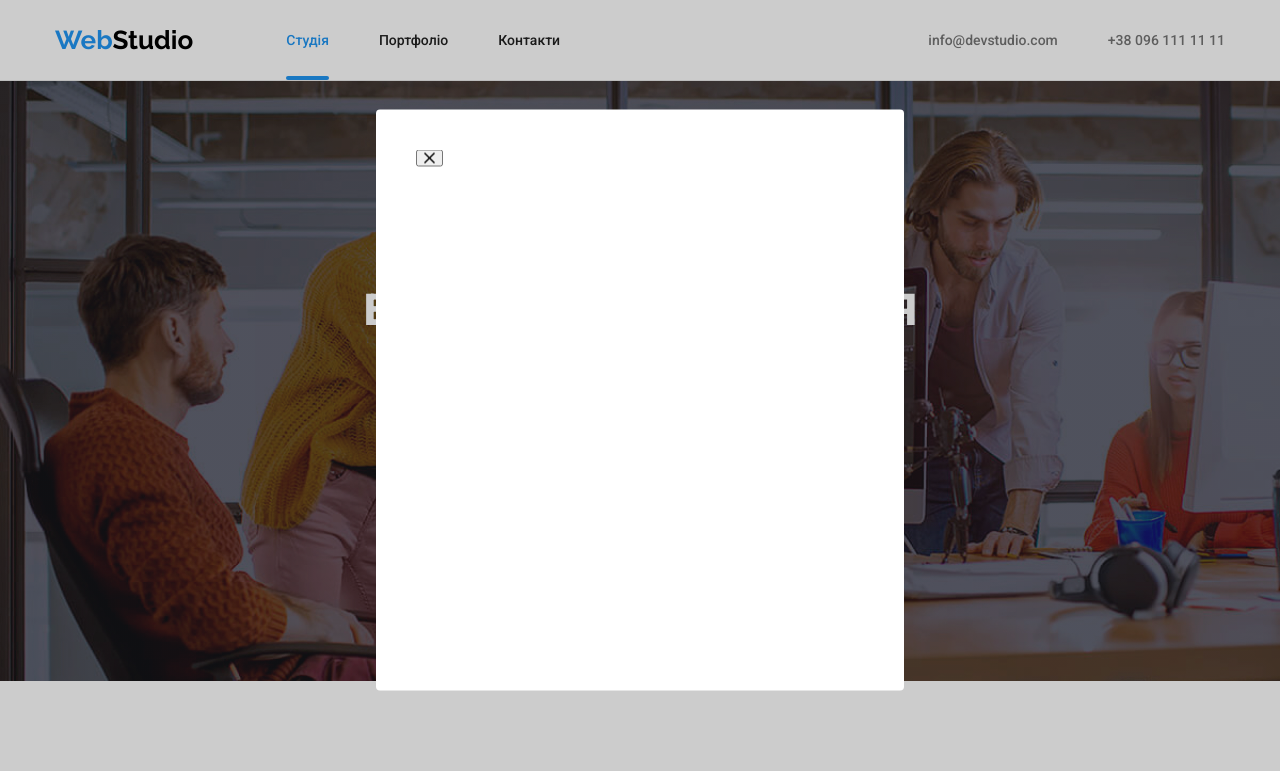
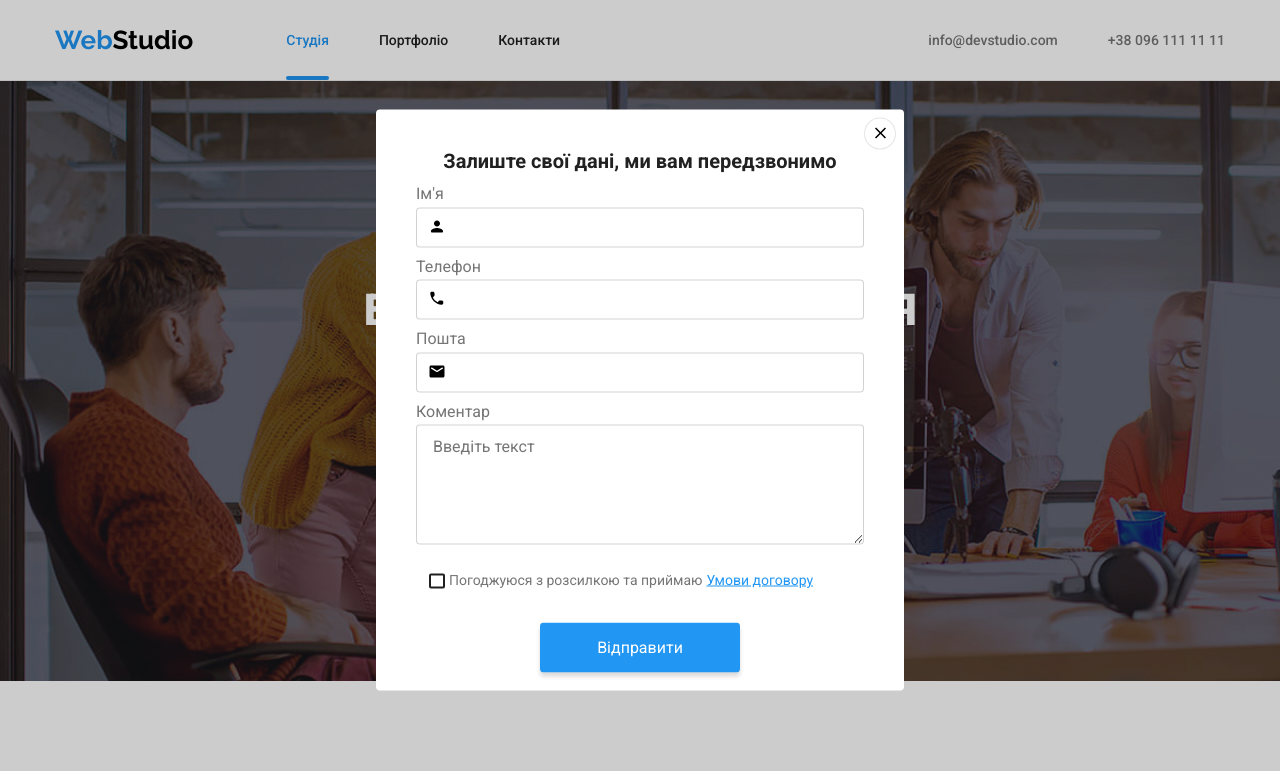
Before and after one commit to DenisSz1/goit-markup-hw-06, a plain HTML site: page index.html in a window 1280 px wide. Both pictures are taken after a click on the button "Замовити послугу". Shown: the top 771 px of the page. Drawn offline with nearby package versions, Linux system fonts and the light colour scheme.

Commit message:
html doc

```diff
--- a/index.html
+++ b/index.html
@@ -373,6 +373,21 @@
 
                 </ul>
             </div>
+            <div class="third-block">
+                <h2 class="title">ПІДПИШІТЬСЯ НА РОЗСИЛКУ</h2>
+                <form class="form">
+                    <label>
+                        <input class="form-text" type="email" name="mail" placeholder="E-mail">
+                    </label>
+
+                    <button class="form-btn" type="submit">
+                        Підписатися
+                        <svg class="btn-el" width="24px" height="24px">
+                            <use href="./images/icons form.svg#icon-send"></use>
+                        </svg>
+                    </button>
+                </form>
+            </div>
         </div>
 
 
@@ -380,9 +395,48 @@
 
     <div class="backdrop is-hidden" data-modal>
         <div class="modal">
-            <button class="modal-btn" data-modal-close>
-                <img src="./images/Vector.png" alt="" width="11px" height="11px">
+            <button class="close-btn" data-modal-close>
+                <svg class="close-icon" width="18px" height="18px">
+                    <use href="./images/icon.svg#icon-close-black"></use>
+                </svg>
             </button>
+            <h2 class="modal-title">Залиште свої дані, ми вам передзвонимо</h2>
+            <form action="" class="modal-form">
+                <div class="form-el">
+                    <label for="name">Ім'я</label>
+                    <input class="form-content" type="text" name="use-name" id="name">
+                        <svg class="form-icon" width="18px" height="18px">
+                            <use href="./images/icon.svg#icon-person-black"></use>
+                        </svg>
+                </div>
+                <div class="form-el">
+                    <label for="phone">Телефон</label>
+                    <input class="form-content" type="text" name="user-tel" id="phone">
+                        <svg class="form-icon" width="18px" height="18px">
+                            <use href="./images/icon.svg#icon-phone-black"></use>
+                        </svg>
+                </div>
+                <div class="form-el">
+                    <label for="mail">Пошта</label>
+                    <input class="form-content" type="email" name="user-mail" id="mail">
+                        <svg class="form-icon" width="18px" height="18px">
+                            <use href="./images/icon.svg#icon-email-black"></use>
+                        </svg>
+                </div>
+                <div class="form-el">
+                    <label>Коментар</label>
+                    <textarea class="text-area" name="comment" cols="30" rows="10" placeholder="Введіть текст"></textarea>
+                </div>
+                <div class="form-el-box">
+                    <label class="label">
+                        <input class="checkbox" type="checkbox" name="user-mail">
+                        <span class="check-icon"></span>
+                        Погоджуюся з розсилкою та приймаю <span><a href="" class="check-link">Умови договору</a></span>
+                    </label>
+                </div>
+                <button class="send-btn" type="submit">Відправити</button>
+
+            </form>
 
         </div>
     </div>
```
Also changed, not shown: portfolio.html (+16 -0 lines).
